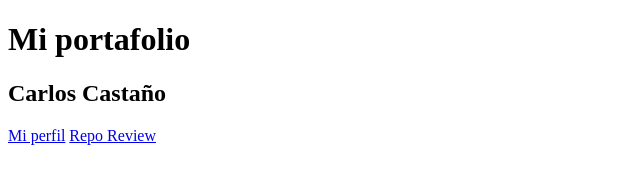
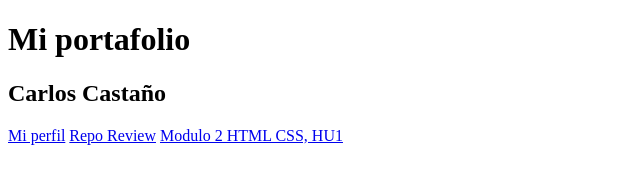
Before and after one commit to CarlosDcastano/Portafolio, a plain HTML site: page index.html in a window 1280 px wide. Shown: the whole page, without its empty margins (0-640 px from the left). Drawn offline with Linux system fonts and the light colour scheme.

Commit message:
Update index.html

```diff
--- a/index.html
+++ b/index.html
@@ -11,5 +11,6 @@
 
     <a href="https://github.com/CarlosDcastano">Mi perfil</a>
     <a href="https://github.com/CarlosDcastano/Riwi.git">Repo Review</a>
+    <a href="https://github.com/CarlosDcastano/Riwi.git">Modulo 2 HTML CSS, HU1 </a>
 </body>
 </html>
```
